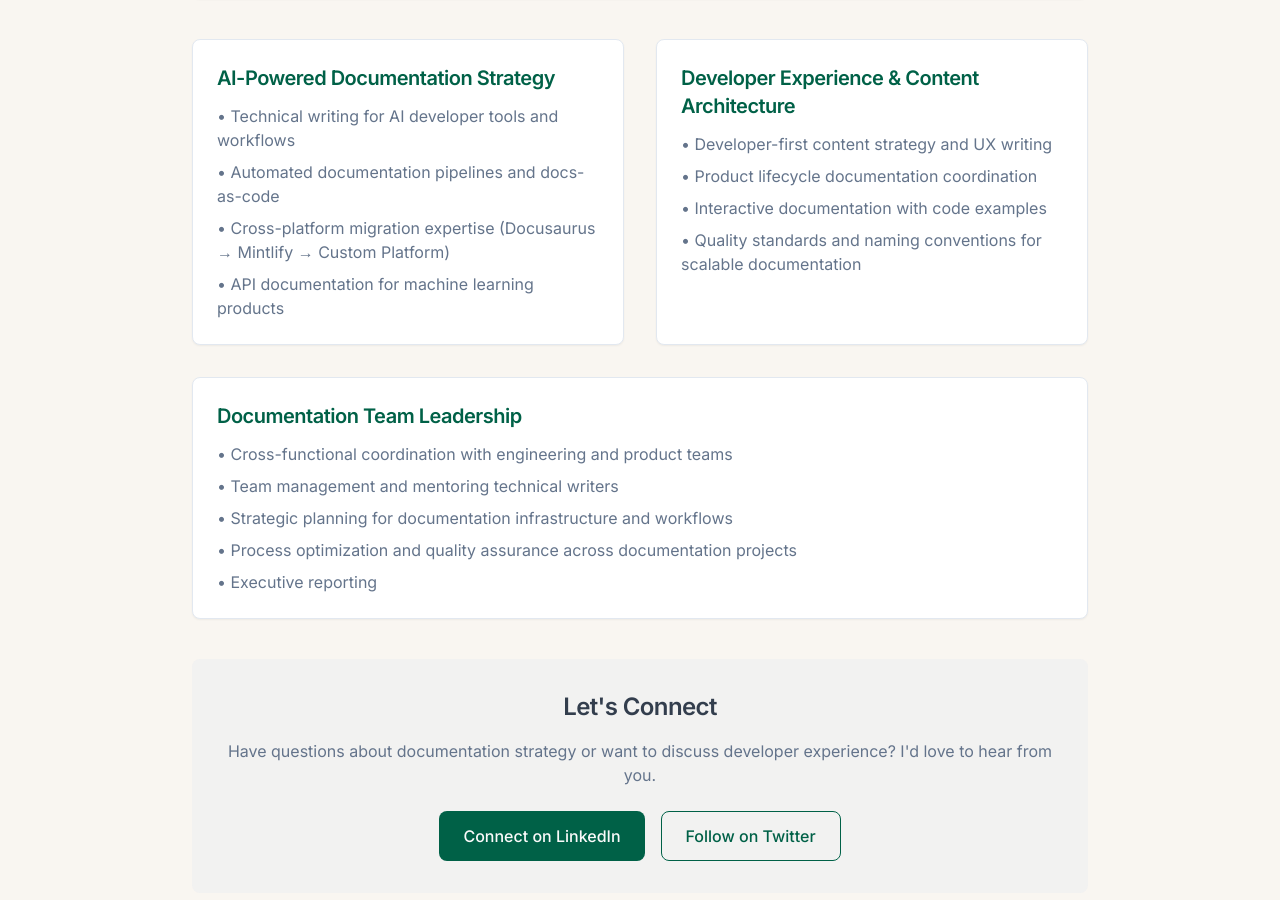
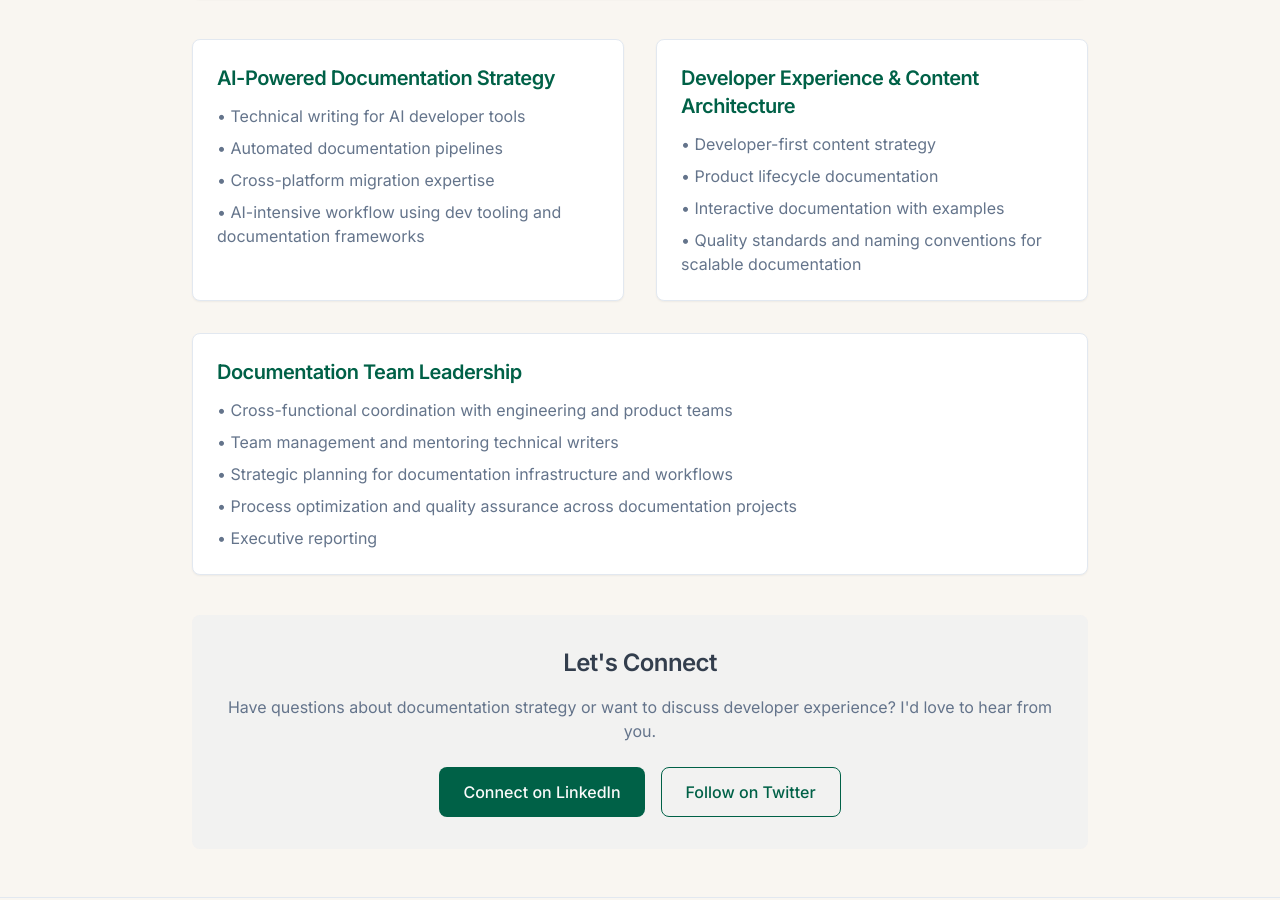
Before and after one commit to sirbonneville/docu-flow-blog, a React (Vite) app: page /about in a window 1280 px wide. Shown: the part 914-1814 px from the top of the page. Built offline with nearby package versions, Linux system fonts and the light colour scheme.

Commit message:
Fix: Update About page card content
Edited the About page to remove a bullet point and adjust line lengths in the "Core Focus Areas" section.

```diff
--- a/src/pages/About.tsx
+++ b/src/pages/About.tsx
@@ -106,10 +106,10 @@ const About = () => {
                 <CardContent className="p-6">
                   <h3 className="text-xl font-semibold mb-3 text-primary">AI-Powered Documentation Strategy</h3>
                   <ul className="space-y-2 text-muted-foreground">
-                    <li>• Technical writing for AI developer tools and workflows</li>
-                    <li>• Automated documentation pipelines and docs-as-code</li>
-                    <li>• Cross-platform migration expertise (Docusaurus → Mintlify → Custom Platform)</li>
-                    <li>• API documentation for machine learning products</li>
+                    <li>• Technical writing for AI developer tools</li>
+                    <li>• Automated documentation pipelines</li>
+                    <li>• Cross-platform migration expertise</li>
+                    <li>• AI-intensive workflow using dev tooling and documentation frameworks</li>
                   </ul>
                 </CardContent>
               </Card>
@@ -118,9 +118,9 @@ const About = () => {
                 <CardContent className="p-6">
                   <h3 className="text-xl font-semibold mb-3 text-primary">Developer Experience & Content Architecture</h3>
                   <ul className="space-y-2 text-muted-foreground">
-                    <li>• Developer-first content strategy and UX writing</li>
-                    <li>• Product lifecycle documentation coordination</li>
-                    <li>• Interactive documentation with code examples</li>
+                    <li>• Developer-first content strategy</li>
+                    <li>• Product lifecycle documentation</li>
+                    <li>• Interactive documentation with examples</li>
                     <li>• Quality standards and naming conventions for scalable documentation</li>
                   </ul>
                 </CardContent>
```
